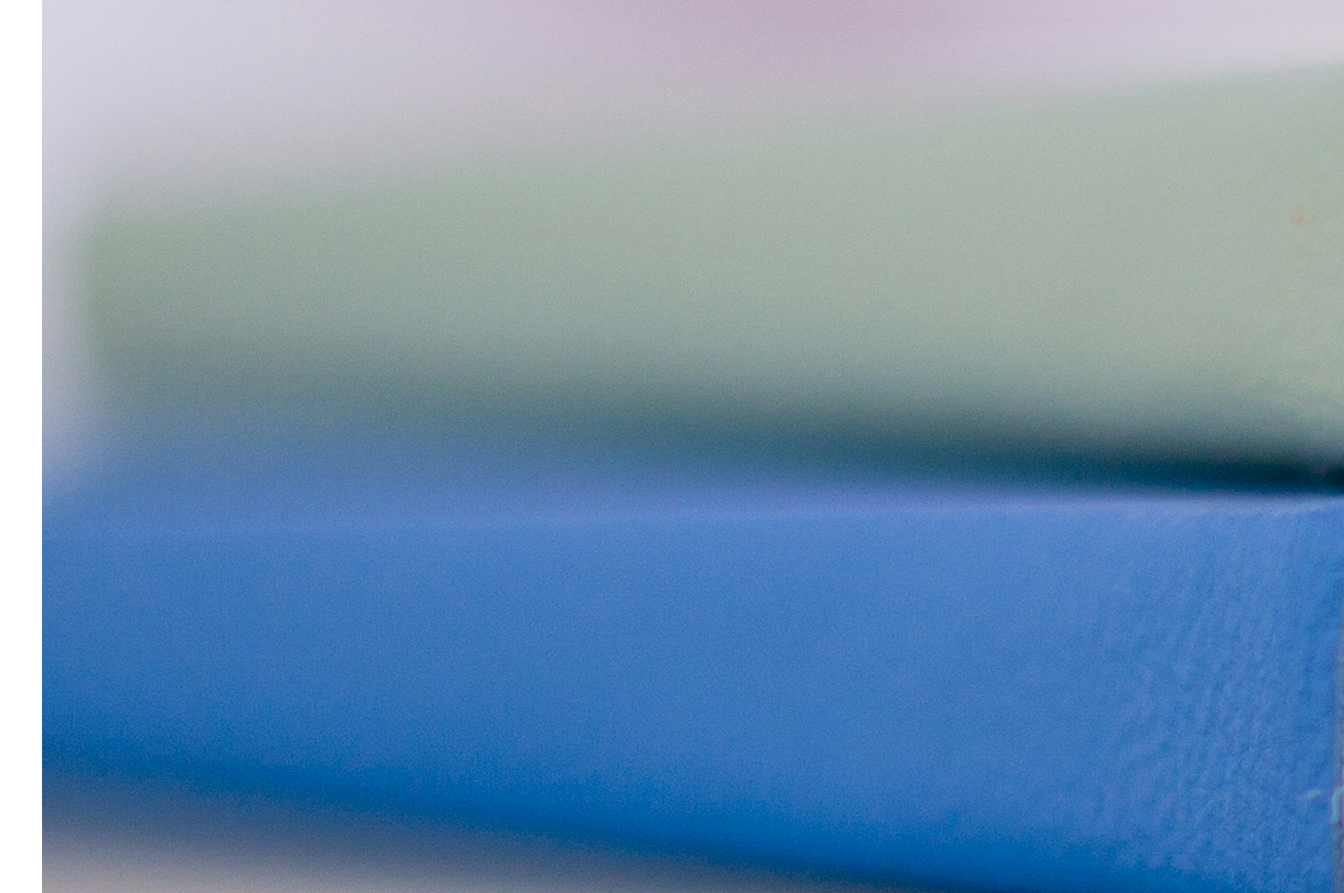
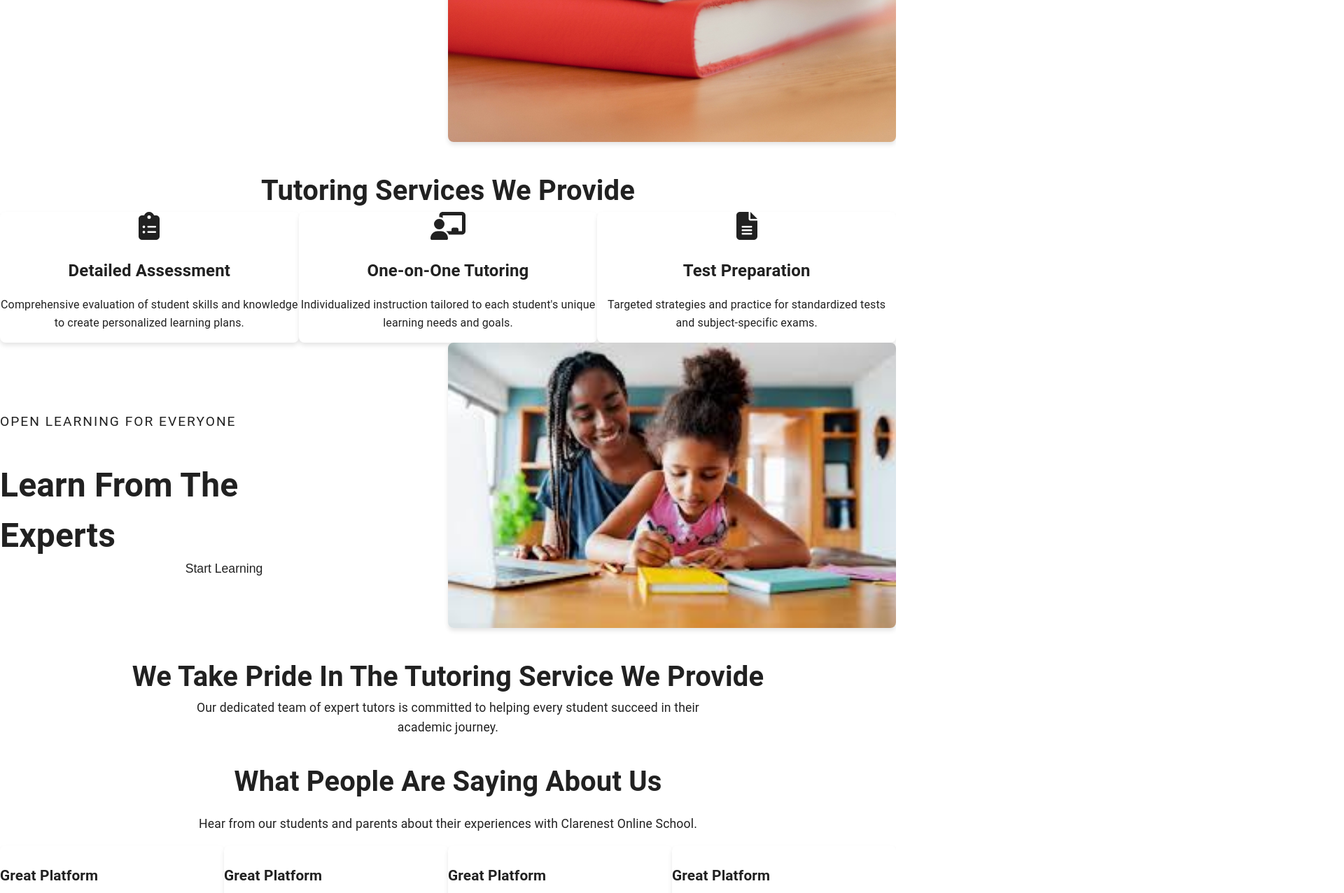
Before and after one commit to Kibetts/clarenestFrontend, a React (Create React App) app: page /about in a window 1280 px wide. Shown: the part 1520-2797 px from the top of the page at 70% size, 1920 px wide, since content can reach past the window. Built offline with nearby package versions, Linux system fonts and the light colour scheme.

Commit message:
update about css

```diff
--- a/src/css/About.css
+++ b/src/css/About.css
@@ -1,340 +1,381 @@
-/*
-.professional-instructors-container{
-    background-image: url('../img/homeschol.jpeg');
-    background-repeat: no-repeat;
-    background-size: cover;
-    height: 350px;
+.about {
+    font-family: var(--font-primary);
+}
+
+.about-container {
+    max-width: 1440px;
+    margin: 0 auto;
+    padding: 0 var(--spacing-lg);
+}
+
+/* Hero Section */
+.about-hero {
+    background-color: var(--primary-dark);
+    min-height: 60vh;
+    display: flex;
+    align-items: center;
+    justify-content: center;
+    text-align: center;
+    padding: var(--spacing-xl) 0;
+}
+
+.about-hero-text {
+    color: var(--text-light);
+    font-size: 3.5rem;
+    font-weight: 700;
+    line-height: 1.2;
+    letter-spacing: 2px;
+}
+
+/* Mission Section */
+.about-mission {
+    display: grid;
+    grid-template-columns: 1fr 1fr;
+    gap: var(--spacing-xl);
+    padding: var(--spacing-xl) 0;
+    align-items: center;
+}
+
+.about-mission-image {
     width: 100%;
-    margin-top: 0;
+    height: auto;
+    border-radius: 8px;
+    box-shadow: 0 4px 6px rgba(0, 0, 0, 0.1);
+}
+
+.about-mission-title {
+    color: var(--primary-dark);
+    font-size: 2.5rem;
+    margin-bottom: var(--spacing-lg);
     position: relative;
 }
 
-.professional-heading{
-    font-size: 40px;
-    padding: 0;
+.about-mission-title::after {
+    content: '';
     position: absolute;
-    top: 50px;
-    left: 50px;
-    font-weight:bolder;
+    bottom: -10px;
+    left: 0;
+    width: 60px;
+    height: 3px;
+    background-color: var(--accent-gold);
 }
 
-.mission-container{
-    display: flex;
-    margin-top: 100px;
-    margin-left: 23%;
-}
-.mission-image{
-    height: 500px;
-    width: 400px;
-    margin-right: 100px;
-}
-.mission-h3{
-    font-size: 24px;
-}
-.mission-container p{
-    max-width: 350px;
-
+.about-mission-text {
+    color: var(--text-dark);
+    font-size: 1.1rem;
+    line-height: 1.6;
 }
 
-.vision-container {
-    display: flex;
-    justify-content: flex-start;
-    /* width: 100%; *
-    max-width: 100%;
-    margin: 100px auto;
-    padding: 0 10%;
+/* Vision Section */
+.about-vision {
+    display: grid;
+    grid-template-columns: 1fr 1fr;
+    gap: var(--spacing-xl);
+    padding: var(--spacing-xl) 0;
+    align-items: center;
+    background-color: var(--neutral-gray);
 }
 
-.vision-h3 {
-    margin-bottom: 10px;
-    margin-top: 80px;
-    padding: 0;
-    font-size: 24px;
-    margin-left: 180px;
+.about-vision-image {
+    width: 100%;
+    height: auto;
+    border-radius: 8px;
+    box-shadow: 0 4px 6px rgba(0, 0, 0, 0.1);
 }
 
-.vision-container p {
-    max-width: 350px;
-    margin-right: 30px;
-    margin-left: 180px;
+.about-vision-title {
+    color: var(--primary-dark);
+    font-size: 2.5rem;
+    margin-bottom: var(--spacing-lg);
+    position: relative;
 }
 
-.vision-image {
-    height: 200px;
-    width: auto;
-    margin-left: -50px;
+.about-vision-title::after {
+    content: '';
+    position: absolute;
+    bottom: -10px;
+    left: 0;
+    width: 60px;
+    height: 3px;
+    background-color: var(--accent-gold);
 }
 
+.about-vision-text {
+    color: var(--text-dark);
+    font-size: 1.1rem;
+    line-height: 1.6;
+}
 
-.services-container{
-    display: flex;
-    text-align: center;
-    width: 100%;
-    padding: 0;
-}
-.service{
-    border: 2px solid black;
-    margin: auto;
-    width: 200px;
-    height: 250px;
-    margin-top: 20px;
-}
-.service-icon {
-    font-size: 24px;
-    margin-bottom: 10px;
-    margin-top: 20px;
-    margin-bottom: 0;
-}
-.service-container-line{
-    height: 2px;
-    background-color: black;
-    width: 90%;
-    margin: auto;
-
-}
-.tutoring-services-heading{
-    text-align: center;
-}
-.service-name{
-    text-align: center;
-}
-.service-info{
+/* Services Section */
+.about-services {
+    padding: var(--spacing-xl) 0;
     text-align: center;
 }
 
-.open-learning-container{
-    border: 2px solid black;
-    display: flex;
-    justify-content: space-between;
-    margin-top: 50px;
-    max-width: 80%;
-    height: 300px;
-    align-items: center;
-    margin-left: 9.8%;
-    border-radius: 20px;
-    padding: 0;
-    background-color: #00A89F;
-    position: relative;
+.about-services-title {
+    color: var(--primary-dark);
+    font-size: 2.5rem;
+    margin-bottom: var(--spacing-xl);
 }
 
-.open-learning-container img{
-height: 300px;
-border-radius: 20px;
-margin-top: 1px;
-margin-bottom: -1px;
-}
-.open-p-div{
-    margin-bottom: -10px;
-    margin-top: -20px;
-    margin-left: 50px;
-    border: 2px solid #E71F69;
-    border-radius: 8px;
-    background-color: #E71F69;
-    width: 250px;
-    height: 40px;
-}
-.open-p{
-    align-items: center;
-    text-align: center;
-    margin-top: 10px;
-    padding: 0;
-    font-weight: bolder;
-
-}
-.learn-experts{
-    font-size: 60px;
-    padding: 0;
-    margin-left:50px;
-    margin-top: 10px;
-    margin-bottom: -20px;
+.about-services-grid {
+    display: grid;
+    grid-template-columns: repeat(3, 1fr);
+    gap: var(--spacing-lg);
 }
 
-.testimonials-section{
-    max-width: 90%;
-    text-align: center;
-    margin: auto;
+.about-service {
+    background-color: white;
+    padding: var(--spacing-lg);
+    border-radius: 8px;
+    box-shadow: 0 4px 6px rgba(0, 0, 0, 0.1);
+    transition: transform 0.3s ease;
 }
 
-.testimonials-cards{
-    display: flex;
-    justify-content: space-between;
-
-}
-.testimonial-user > p{
-
-} */
-
-/* ************************************************************************************** */
-
-.about-container {
-    max-width: 1200px;
-    margin: 0 auto;
-    padding: 20px;
+.about-service:hover {
+    transform: translateY(-5px);
 }
 
-.professional-instructors-container {
-    background-color: #f8f8f8;
-    padding: 50px 0;
-    text-align: center;
+.about-service-icon {
+    font-size: 2.5rem;
+    color: var(--primary-dark);
+    margin-bottom: var(--spacing-md);
 }
 
-.professional-heading {
-    font-size: 2.5em;
-    font-weight: bold;
-    color: #333;
+.about-service-title {
+    color: var(--primary-dark);
+    font-size: 1.5rem;
+    margin-bottom: var(--spacing-sm);
 }
 
-.mission-container, .vision-container {
+.about-service-divider {
+    width: 60px;
+    height: 2px;
+    background-color: var(--accent-gold);
+    margin: var(--spacing-md) auto;
+}
+
+.about-service-text {
+    color: var(--text-dark);
+    line-height: 1.6;
+}
+
+/* Learning Section */
+.about-learning {
+    display: grid;
+    grid-template-columns: 1fr 1fr;
+    gap: var(--spacing-xl);
+    padding: var(--spacing-xl) 0;
+    align-items: center;
+    background-color: var(--primary-light);
+}
+
+.about-learning-subtitle {
+    color: var(--accent-gold);
+    font-size: 1.2rem;
+    text-transform: uppercase;
+    letter-spacing: 2px;
+    margin-bottom: var(--spacing-md);
+}
+
+.about-learning-title {
+    color: var(--text-light);
+    font-size: 3rem;
+    margin-bottom: var(--spacing-lg);
+}
+
+.about-learning-button {
+    background-color: var(--accent-gold);
+    color: var(--primary-dark);
+    padding: var(--spacing-sm) var(--spacing-lg);
+    border: none;
+    border-radius: 4px;
+    font-size: 1.1rem;
+    cursor: pointer;
+    transition: background-color 0.3s ease;
+}
+
+.about-learning-button:hover {
+    background-color: var(--text-light);
+}
+
+.about-learning-image {
+    width: 100%;
+    height: auto;
+    border-radius: 8px;
+    box-shadow: 0 4px 6px rgba(0, 0, 0, 0.1);
+}
+
+/* Pride Section */
+.about-pride {
+    text-align: center;
+    padding: var(--spacing-xl) 0;
+    background-color: var(--neutral-gray);
+}
+
+.about-pride-title {
+    color: var(--primary-dark);
+    font-size: 2.5rem;
+    margin-bottom: var(--spacing-lg);
+}
+
+.about-pride-text {
+    color: var(--text-dark);
+    font-size: 1.1rem;
+    max-width: 800px;
+    margin: 0 auto;
+    line-height: 1.6;
+}
+
+/* Testimonials Section */
+.about-testimonials {
+    padding: var(--spacing-xl) 0;
+}
+
+.about-testimonials-header {
+    text-align: center;
+    margin-bottom: var(--spacing-xl);
+}
+
+.about-testimonials-title {
+    color: var(--primary-dark);
+    font-size: 2.5rem;
+    margin-bottom: var(--spacing-md);
+}
+
+.about-testimonials-subtitle {
+    color: var(--text-dark);
+    font-size: 1.1rem;
+}
+
+.about-testimonials-grid {
+    display: grid;
+    grid-template-columns: repeat(4, 1fr);
+    gap: var(--spacing-lg);
+}
+
+.about-testimonial {
+    background-color: white;
+    padding: var(--spacing-lg);
+    border-radius: 8px;
+    box-shadow: 0 4px 6px rgba(0, 0, 0, 0.1);
+    transition: transform 0.3s ease;
+}
+
+.about-testimonial:hover {
+    transform: translateY(-5px);
+}
+
+.about-testimonial-title {
+    color: var(--primary-dark);
+    font-size: 1.3rem;
+    margin-bottom: var(--spacing-sm);
+}
+
+.about-testimonial-divider {
+    width: 40px;
+    height: 2px;
+    background-color: var(--accent-gold);
+    margin: var(--spacing-md) 0;
+}
+
+.about-testimonial-text {
+    color: var(--text-dark);
+    line-height: 1.6;
+    margin-bottom: var(--spacing-md);
+}
+
+.about-testimonial-user {
     display: flex;
     align-items: center;
-    margin: 50px 0;
+    gap: var(--spacing-sm);
 }
 
-.mission-image, .vision-image {
-    width: 50%;
-    max-width: 500px;
-    border-radius: 10px;
+.about-testimonial-icon {
+    color: var(--primary-dark);
+    font-size: 1.2rem;
 }
 
-.mission-h3, .vision-h3 {
-    font-size: 2em;
-    color: #333;
-    margin-bottom: 20px;
+.about-testimonial-name {
+    color: var(--primary-dark);
+    font-weight: 600;
 }
 
-.tutor-services-container {
-    text-align: center;
-    margin: 50px 0;
+/* Responsive Design */
+@media (max-width: 1200px) {
+    .about-testimonials-grid {
+        grid-template-columns: repeat(2, 1fr);
+    }
 }
 
-.tutoring-services-heading {
-    font-size: 2.5em;
-    color: #333;
-    margin-bottom: 30px;
-}
+@media (max-width: 992px) {
+    .about-hero-text {
+        font-size: 2.8rem;
+    }
 
-.services-container {
-    display: flex;
-    justify-content: space-around;
-    flex-wrap: wrap;
-}
+    .about-services-grid {
+        grid-template-columns: repeat(2, 1fr);
+        gap: var(--spacing-md);
+    }
 
-.service {
-    width: 30%;
-    padding: 20px;
-    margin: 10px;
-    background-color: #f8f8f8;
-    border-radius: 10px;
-}
-
-.service-icon {
-    font-size: 3em;
-    color: #007bff;
-    margin-bottom: 20px;
-}
-
-.service-name {
-    font-size: 1.5em;
-    color: #333;
-    margin-bottom: 10px;
-}
-
-.service-container-line {
-    width: 50px;
-    height: 2px;
-    background-color: #007bff;
-    margin: 10px auto;
-}
-
-.open-learning-container {
-    display: flex;
-    align-items: center;
-    background-color: #f8f8f8;
-    padding: 50px;
-    margin: 50px 0;
-    border-radius: 10px;
-}
-
-.open-p {
-    font-size: 1.2em;
-    color: #007bff;
-    margin-bottom: 10px;
-}
-
-.learn-experts {
-    font-size: 2.5em;
-    color: #333;
-    margin-bottom: 20px;
-}
-
-.start-learning-btn {
-    padding: 10px 20px;
-    font-size: 1em;
-    background-color: #007bff;
-    color: white;
-    border: none;
-    border-radius: 5px;
-    cursor: pointer;
-}
-
-.open-learning-image {
-    width: 50%;
-    max-width: 500px;
-    border-radius: 10px;
-}
-
-.pride-section {
-    text-align: center;
-    margin: 50px 0;
-}
-
-.testimonials-section {
-    margin: 50px 0;
-}
-
-.testimonials-cards {
-    display: flex;
-    justify-content: space-around;
-    flex-wrap: wrap;
-}
-
-.testimonial-card {
-    width: 45%;
-    padding: 20px;
-    margin: 10px;
-    background-color: #f8f8f8;
-    border-radius: 10px;
-}
-
-.testimonial-line {
-    width: 50px;
-    height: 2px;
-    background-color: #007bff;
-    margin: 10px 0;
-}
-
-.testimonial-user {
-    display: flex;
-    align-items: center;
-}
-
-.user-icon {
-    font-size: 1.5em;
-    color: #007bff;
-    margin-right: 10px;
+    .about-learning-title {
+        font-size: 2.5rem;
+    }
 }
 
 @media (max-width: 768px) {
-    .mission-container, .vision-container, .open-learning-container {
-        flex-direction: column;
+    .about-mission,
+    .about-vision,
+    .about-learning {
+        grid-template-columns: 1fr;
+        text-align: center;
     }
 
-    .mission-image, .vision-image, .open-learning-image {
-        width: 100%;
-        margin-bottom: 20px;
+    .about-mission-title::after,
+    .about-vision-title::after {
+        left: 50%;
+        transform: translateX(-50%);
     }
 
-    .service, .testimonial-card {
-        width: 100%;
+    .about-vision-content {
+        order: 1;
+    }
+
+    .about-vision-image-container {
+        order: 2;
+    }
+
+    .about-learning-content {
+        order: 2;
+    }
+
+    .about-learning-image-container {
+        order: 1;
+    }
+
+    .about-services-grid {
+        grid-template-columns: 1fr;
     }
 }
+
+@media (max-width: 480px) {
+    .about-hero-text {
+        font-size: 2rem;
+    }
+
+    .about-testimonials-grid {
+        grid-template-columns: 1fr;
+    }
+
+    .about-mission-title,
+    .about-vision-title,
+    .about-services-title,
+    .about-pride-title,
+    .about-testimonials-title {
+        font-size: 2rem;
+    }
+
+    .about-learning-title {
+        font-size: 2.2rem;
+    }
+}
```
